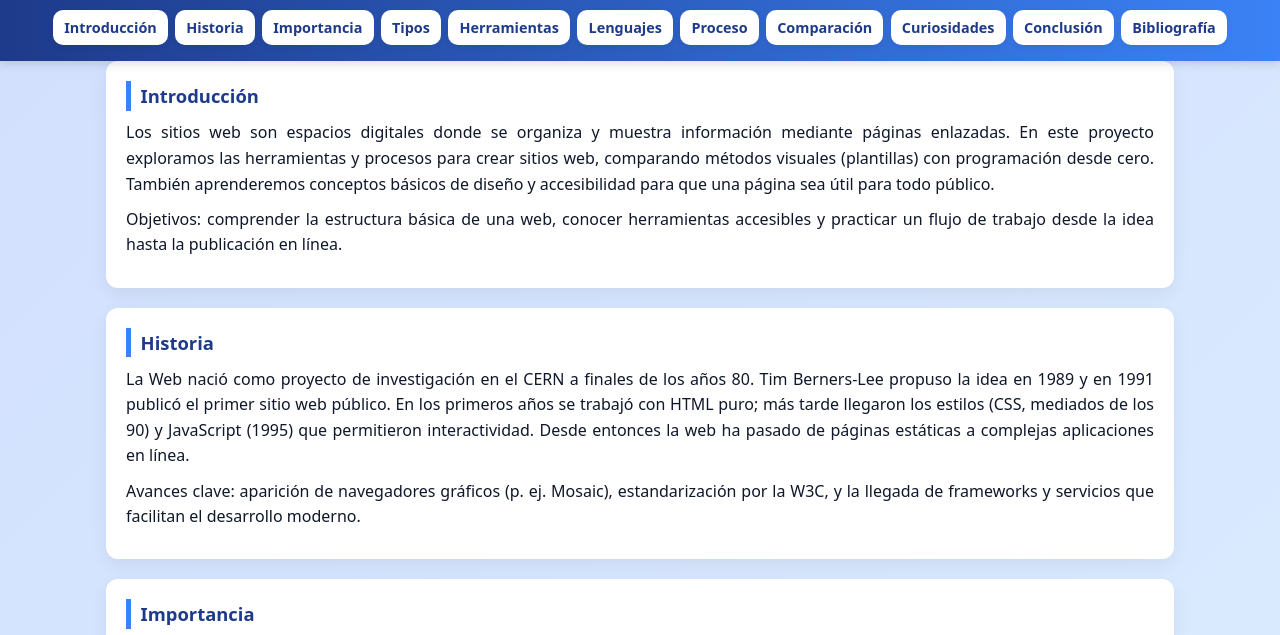
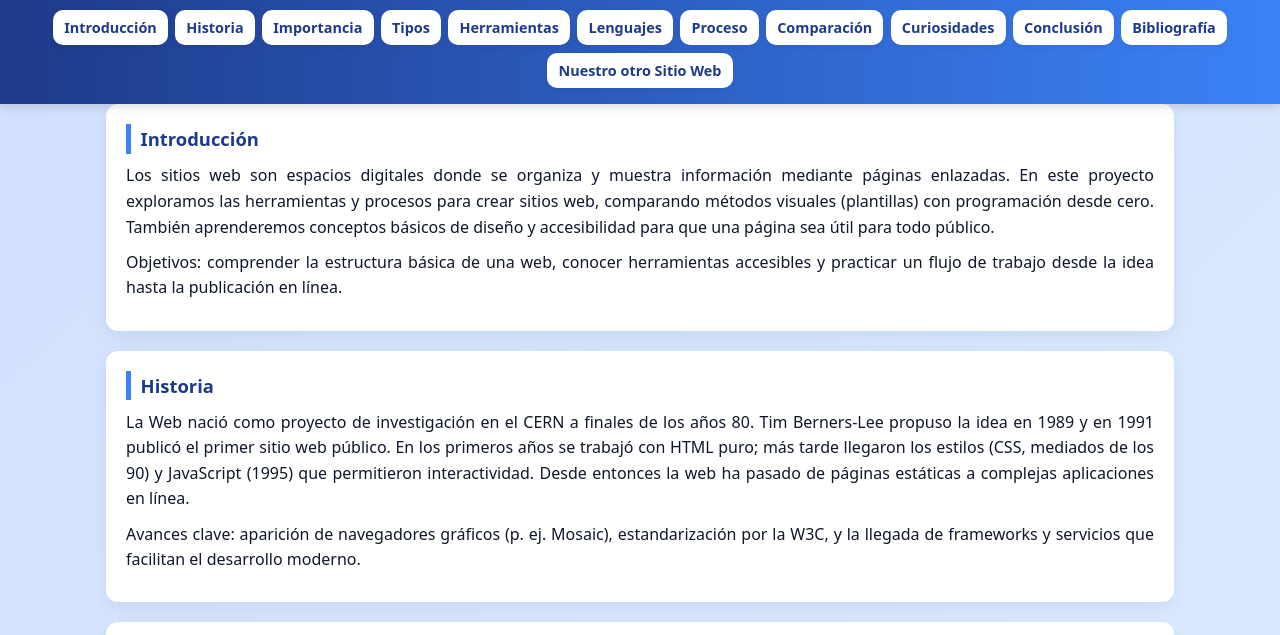
Before and after one commit to rebeccavera144-blip/Creaciones-de-sitios-webs---1ro-B-BTI, a plain HTML site: page index.html in a window 1280 px wide. Shown: the part 141-776 px from the top of the page. Drawn offline with Linux system fonts and the light colour scheme.

Commit message:
Update index.html

```diff
--- a/index.html
+++ b/index.html
@@ -181,6 +181,7 @@
         <a href="#curiosidades">Curiosidades</a>
         <a href="#conclusion">Conclusión</a>
         <a href="#bibliografia">Bibliografía</a>
+        <a href="https://creaciones-de-sitios-webs.webnode.page/">Nuestro otro Sitio Web</a>
       </nav>
     </div>
   </header>
```
